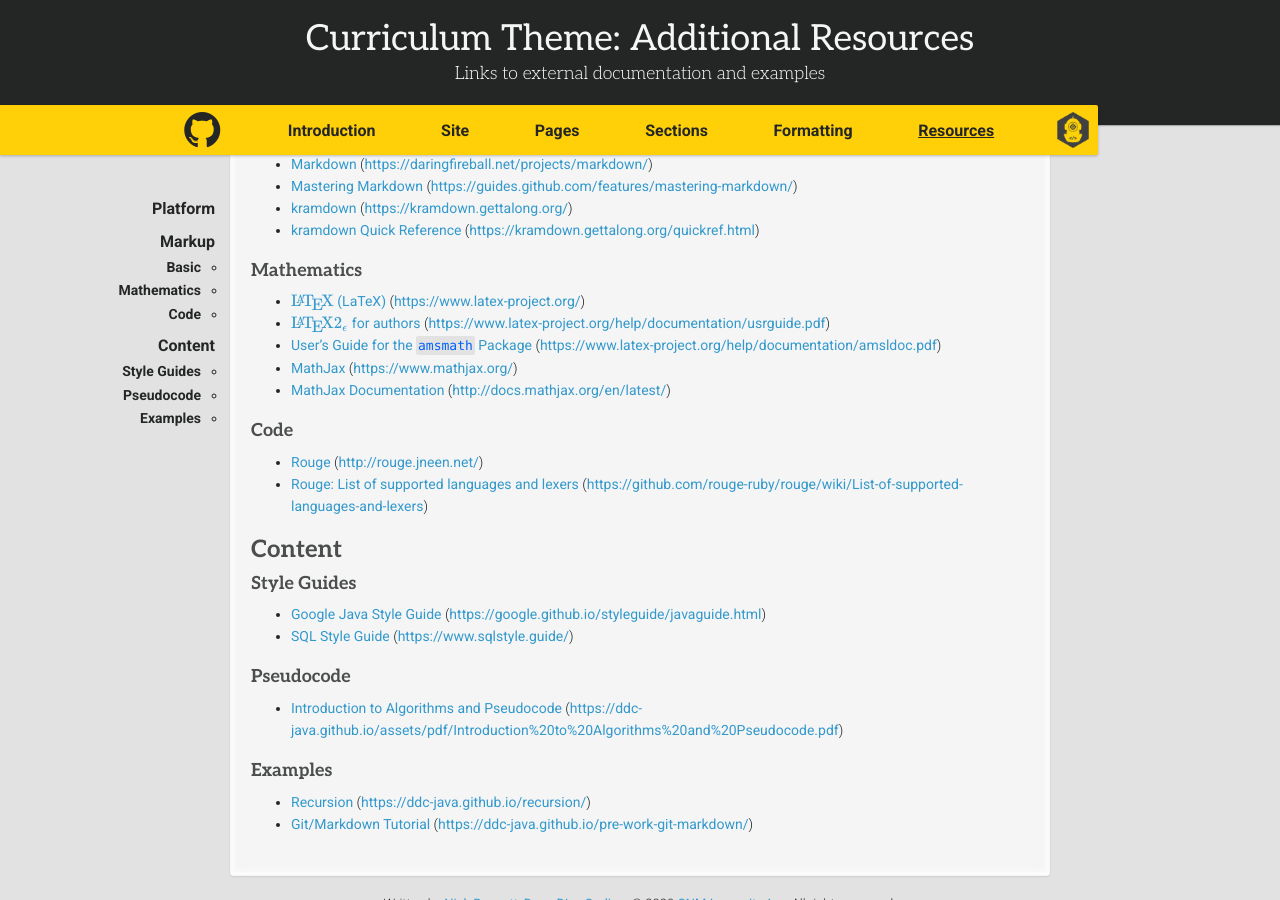
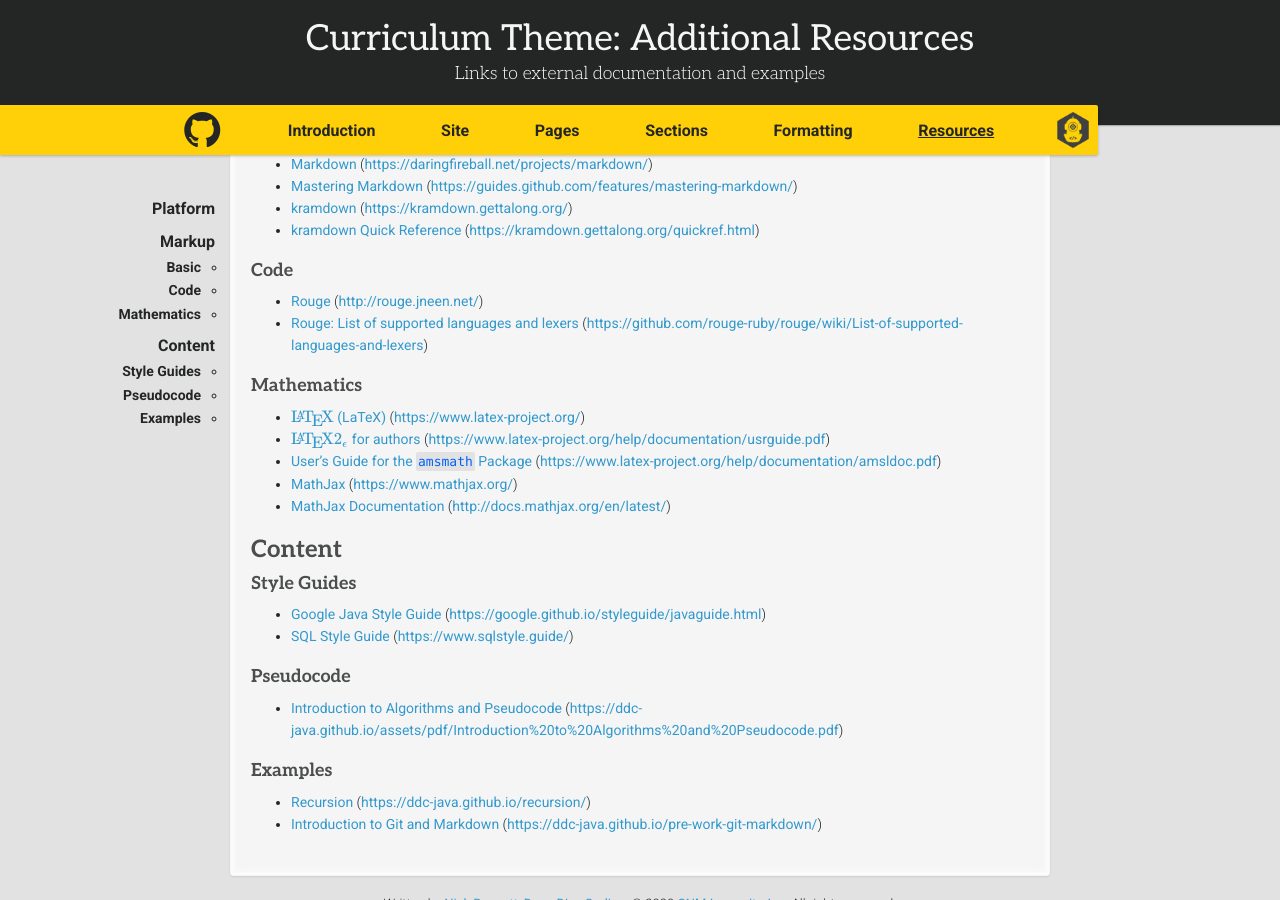
Before and after one commit to ddc-java/ddc-day, a Jekyll site: the page built from resources.md, in a window 1280 px wide and 900 px high, scrolled down 254 px. Built offline with Jekyll 4.4.1, drawn with Linux system fonts in a browser that asks for light colours; nearby versions of some CDN libraries; some web fonts are replaced; our own code applies the rules of GitHub Pages for plain Markdown files; formulas are drawn with MathJax 3.

Commit message:
Rearrange links

```diff
--- a/resources.md
+++ b/resources.md
@@ -21,6 +21,11 @@
 * [kramdown](https://kramdown.gettalong.org/) (<https://kramdown.gettalong.org/>)
 * [kramdown Quick Reference](https://kramdown.gettalong.org/quickref.html) (<https://kramdown.gettalong.org/quickref.html>)
 
+### Code
+
+* [Rouge](http://rouge.jneen.net/) (<http://rouge.jneen.net/>)
+* [Rouge: List of supported languages and lexers](https://github.com/rouge-ruby/rouge/wiki/List-of-supported-languages-and-lexers) (<https://github.com/rouge-ruby/rouge/wiki/List-of-supported-languages-and-lexers>)
+
 ### Mathematics
 
 * [$\rm\LaTeX$ (LaTeX)](https://www.latex-project.org/) (<https://www.latex-project.org/>)
@@ -48,4 +48,4 @@
 ### Examples
 
 * [Recursion](https://ddc-java.github.io/recursion/) (<https://ddc-java.github.io/recursion/>)
-* [Git/Markdown Tutorial](https://ddc-java.github.io/pre-work-git-markdown/) (<https://ddc-java.github.io/pre-work-git-markdown/>)
+* [Introduction to Git and Markdown](https://ddc-java.github.io/pre-work-git-markdown/) (<https://ddc-java.github.io/pre-work-git-markdown/>)
```
Also changed, not shown: other parts of resources.md (+0 -5 lines).
